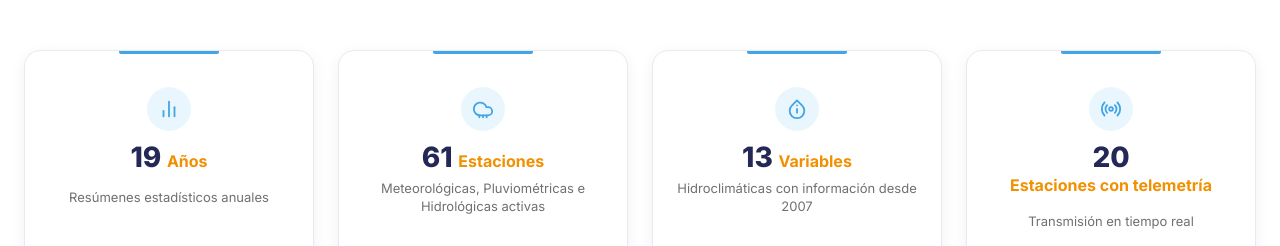
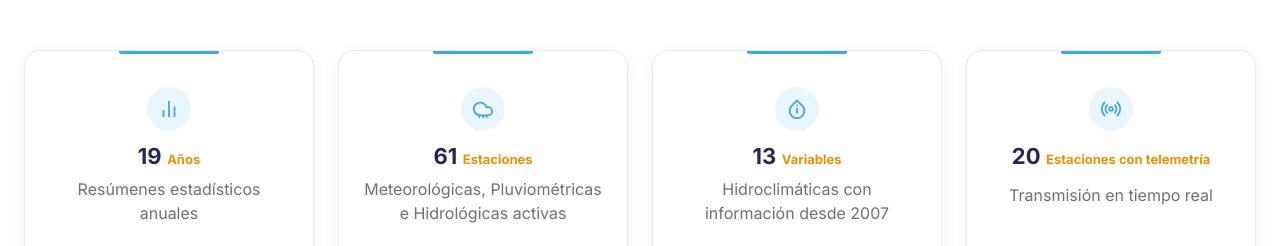
Before and after one commit to webmasterft/fonag, a website built with Vite: page index.html in a window 1280 px wide. Shown: the part 686-932 px from the top of the page. Built offline with nearby package versions, Linux system fonts and the light colour scheme.

Commit message:
style: apply exact typography specs to stat card elements

```diff
--- a/openspec/changes/portal-components/spec.md
+++ b/openspec/changes/portal-components/spec.md
@@ -69,7 +69,12 @@
 - Typography: `font: normal normal bold 26px/32px Inter; color: #242857; text-align: center;`
 - Accent: Orange underline indicator (`width: 48px; height: 4px; background-color: #f19001; border-radius: 2px; margin: 0.5rem auto 2.5rem;`).
 
-### 4.2 Metric Cards Grid (4 Columns)
+### 4.2 Metric Cards Anatomy & Typography (Exact Requirement)
+- **.stat-number**: `font: normal normal bold 22px/26px Inter; color: #242857;`
+- **.stat-label**: `font: normal normal bold 13px/16px Inter; color: #f19001;`
+- **.stat-desc**: `font: normal normal medium 13px/16px Inter; color: #707070;`
+
+### 4.3 Metric Cards Grid (4 Columns)
 - Layout: CSS Grid, 4 equal columns on desktop (`grid-template-columns: repeat(4, 1fr)`), collapsing to 2 columns on tablet, 1 column on mobile. Max container width `1366px`.
 - Card Container (`.stat-card`):
   - Background: `#FFFFFF`.
--- a/src/css/molecules/stat-card.css
+++ b/src/css/molecules/stat-card.css
@@ -47,25 +47,17 @@
 }
 
 .stat-number {
-  font-family: var(--font-family-sans);
-  font-size: 28px;
-  font-weight: var(--font-weight-extrabold);
+  font: normal normal bold 22px/26px 'Inter', sans-serif;
   color: var(--color-palette-navy);
-  line-height: 1;
 }
 
 .stat-label {
-  font-family: var(--font-family-sans);
-  font-size: 16px;
-  font-weight: var(--font-weight-bold);
+  font: normal normal bold 13px/16px 'Inter', sans-serif;
   color: var(--color-brand-orange);
-  line-height: 1.2;
 }
 
 .stat-desc {
-  font-family: var(--font-family-sans);
-  font-size: 13px;
-  line-height: 18px;
+  font: normal normal medium 13px/16px 'Inter', sans-serif;
   color: var(--color-palette-charcoal);
   margin: 0 0 1.5rem;
   min-height: 36px;
```
